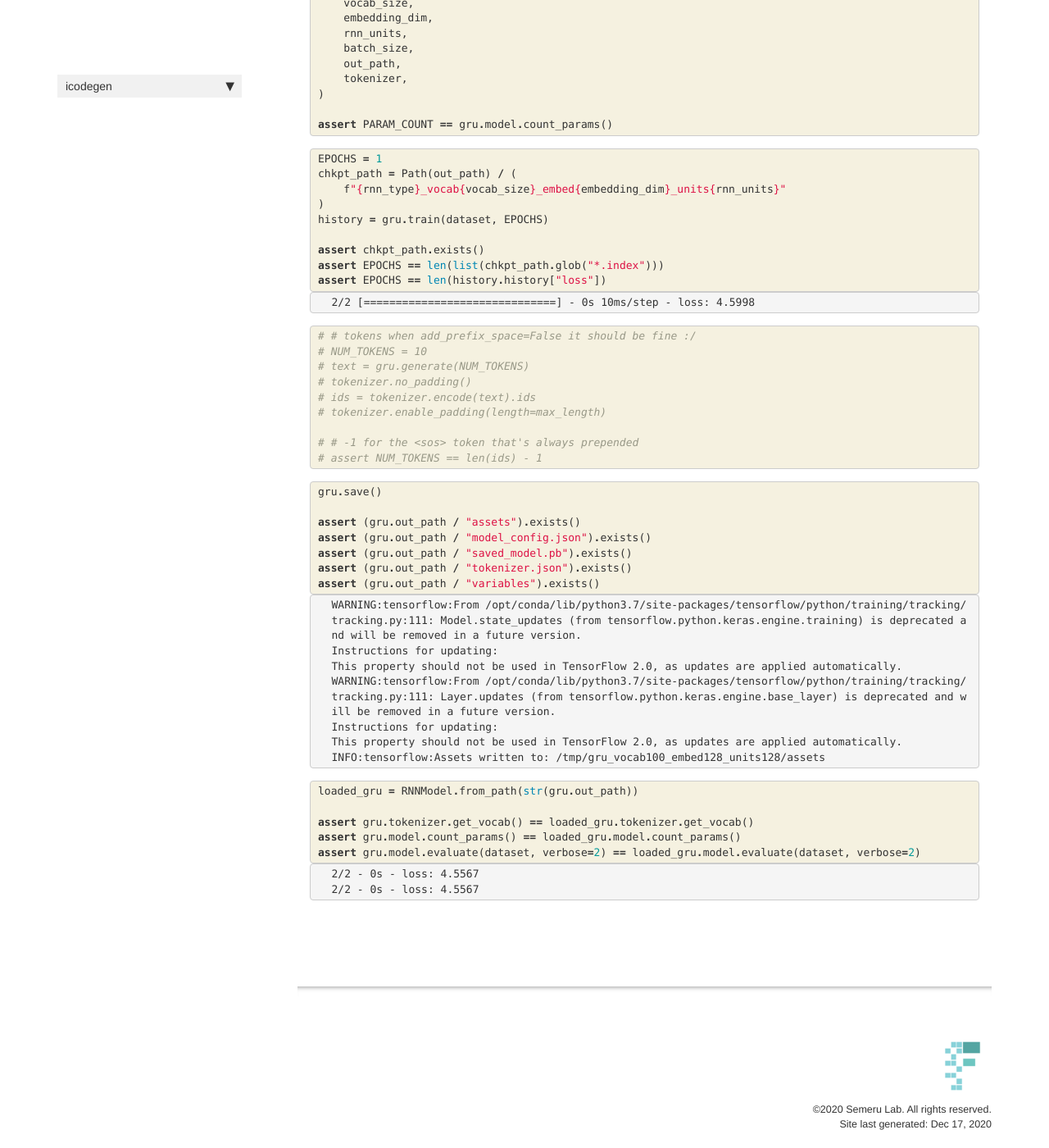
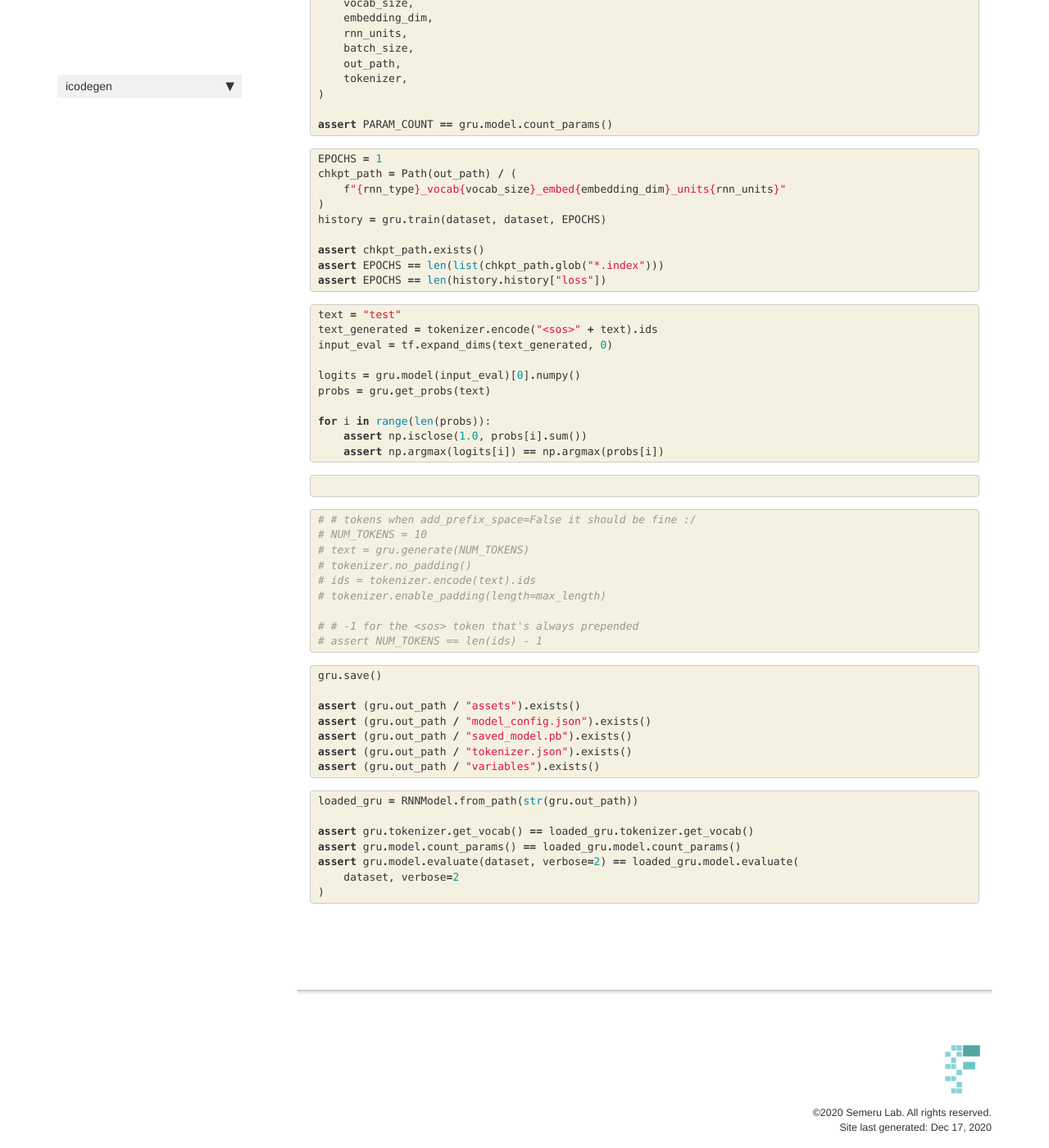
Before and after one commit to ArtificialSoftwareEngineering/InterpretingCodeGeneration, a Jekyll site: the page built from docs/model.core.html, in a window 1280 px wide and 1400 px high, scrolled down 1058 px. Shown: the whole window at 82% size. Built offline with Jekyll 4.4.1, drawn with Linux system fonts in a browser that asks for light colours; nearby versions of some CDN libraries; comment, search, counter and statistics services are not loaded.

Commit message:
Update docs and lib

```diff
--- a/docs/model.core.html
+++ b/docs/model.core.html
@@ -190,7 +190,7 @@ inheritance.</p>
 <span class="n">chkpt_path</span> <span class="o">=</span> <span class="n">Path</span><span class="p">(</span><span class="n">out_path</span><span class="p">)</span> <span class="o">/</span> <span class="p">(</span>
     <span class="sa">f</span><span class="s2">&quot;</span><span class="si">{</span><span class="n">rnn_type</span><span class="si">}</span><span class="s2">_vocab</span><span class="si">{</span><span class="n">vocab_size</span><span class="si">}</span><span class="s2">_embed</span><span class="si">{</span><span class="n">embedding_dim</span><span class="si">}</span><span class="s2">_units</span><span class="si">{</span><span class="n">rnn_units</span><span class="si">}</span><span class="s2">&quot;</span>
 <span class="p">)</span>
-<span class="n">history</span> <span class="o">=</span> <span class="n">gru</span><span class="o">.</span><span class="n">train</span><span class="p">(</span><span class="n">dataset</span><span class="p">,</span> <span class="n">EPOCHS</span><span class="p">)</span>
+<span class="n">history</span> <span class="o">=</span> <span class="n">gru</span><span class="o">.</span><span class="n">train</span><span class="p">(</span><span class="n">dataset</span><span class="p">,</span> <span class="n">dataset</span><span class="p">,</span> <span class="n">EPOCHS</span><span class="p">)</span>
 
 <span class="k">assert</span> <span class="n">chkpt_path</span><span class="o">.</span><span class="n">exists</span><span class="p">()</span>
 <span class="k">assert</span> <span class="n">EPOCHS</span> <span class="o">==</span> <span class="nb">len</span><span class="p">(</span><span class="nb">list</span><span class="p">(</span><span class="n">chkpt_path</span><span class="o">.</span><span class="n">glob</span><span class="p">(</span><span class="s2">&quot;*.index&quot;</span><span class="p">)))</span>
@@ -201,17 +201,46 @@ inheritance.</p>
 </div>
 </div>
 
-<div class="output_wrapper">
-<div class="output">
+</div>
+    {% endraw %}
 
-<div class="output_area">
+    {% raw %}
 
-<div class="output_subarea output_stream output_stdout output_text">
-<pre>2/2 [==============================] - 0s 10ms/step - loss: 4.5998
-</pre>
+<div class="cell border-box-sizing code_cell rendered">
+<div class="input">
+
+<div class="inner_cell">
+    <div class="input_area">
+<div class=" highlight hl-ipython3"><pre><span></span><span class="n">text</span> <span class="o">=</span> <span class="s2">&quot;test&quot;</span>
+<span class="n">text_generated</span> <span class="o">=</span> <span class="n">tokenizer</span><span class="o">.</span><span class="n">encode</span><span class="p">(</span><span class="s2">&quot;&lt;sos&gt;&quot;</span> <span class="o">+</span> <span class="n">text</span><span class="p">)</span><span class="o">.</span><span class="n">ids</span>
+<span class="n">input_eval</span> <span class="o">=</span> <span class="n">tf</span><span class="o">.</span><span class="n">expand_dims</span><span class="p">(</span><span class="n">text_generated</span><span class="p">,</span> <span class="mi">0</span><span class="p">)</span>
+
+<span class="n">logits</span> <span class="o">=</span> <span class="n">gru</span><span class="o">.</span><span class="n">model</span><span class="p">(</span><span class="n">input_eval</span><span class="p">)[</span><span class="mi">0</span><span class="p">]</span><span class="o">.</span><span class="n">numpy</span><span class="p">()</span>
+<span class="n">probs</span> <span class="o">=</span> <span class="n">gru</span><span class="o">.</span><span class="n">get_probs</span><span class="p">(</span><span class="n">text</span><span class="p">)</span>
+
+<span class="k">for</span> <span class="n">i</span> <span class="ow">in</span> <span class="nb">range</span><span class="p">(</span><span class="nb">len</span><span class="p">(</span><span class="n">probs</span><span class="p">)):</span>
+    <span class="k">assert</span> <span class="n">np</span><span class="o">.</span><span class="n">isclose</span><span class="p">(</span><span class="mf">1.0</span><span class="p">,</span> <span class="n">probs</span><span class="p">[</span><span class="n">i</span><span class="p">]</span><span class="o">.</span><span class="n">sum</span><span class="p">())</span>
+    <span class="k">assert</span> <span class="n">np</span><span class="o">.</span><span class="n">argmax</span><span class="p">(</span><span class="n">logits</span><span class="p">[</span><span class="n">i</span><span class="p">])</span> <span class="o">==</span> <span class="n">np</span><span class="o">.</span><span class="n">argmax</span><span class="p">(</span><span class="n">probs</span><span class="p">[</span><span class="n">i</span><span class="p">])</span>
+</pre></div>
+
+    </div>
 </div>
 </div>
 
+</div>
+    {% endraw %}
+
+    {% raw %}
+
+<div class="cell border-box-sizing code_cell rendered">
+<div class="input">
+
+<div class="inner_cell">
+    <div class="input_area">
+<div class=" highlight hl-ipython3"><pre><span></span>
+</pre></div>
+
+    </div>
 </div>
 </div>
 
@@ -263,26 +292,6 @@ inheritance.</p>
 </div>
 </div>
 
-<div class="output_wrapper">
-<div class="output">
-
-<div class="output_area">
-
-<div class="output_subarea output_stream output_stdout output_text">
-<pre>WARNING:tensorflow:From /opt/conda/lib/python3.7/site-packages/tensorflow/python/training/tracking/tracking.py:111: Model.state_updates (from tensorflow.python.keras.engine.training) is deprecated and will be removed in a future version.
-Instructions for updating:
-This property should not be used in TensorFlow 2.0, as updates are applied automatically.
-WARNING:tensorflow:From /opt/conda/lib/python3.7/site-packages/tensorflow/python/training/tracking/tracking.py:111: Layer.updates (from tensorflow.python.keras.engine.base_layer) is deprecated and will be removed in a future version.
-Instructions for updating:
-This property should not be used in TensorFlow 2.0, as updates are applied automatically.
-INFO:tensorflow:Assets written to: /tmp/gru_vocab100_embed128_units128/assets
-</pre>
-</div>
-</div>
-
-</div>
-</div>
-
 </div>
     {% endraw %}
 
@@ -297,25 +306,12 @@ INFO:tensorflow:Assets written to: /tmp/gru_vocab100_embed128_units128/assets
 
 <span class="k">assert</span> <span class="n">gru</span><span class="o">.</span><span class="n">tokenizer</span><span class="o">.</span><span class="n">get_vocab</span><span class="p">()</span> <span class="o">==</span> <span class="n">loaded_gru</span><span class="o">.</span><span class="n">tokenizer</span><span class="o">.</span><span class="n">get_vocab</span><span class="p">()</span>
 <span class="k">assert</span> <span class="n">gru</span><span class="o">.</span><span class="n">model</span><span class="o">.</span><span class="n">count_params</span><span class="p">()</span> <span class="o">==</span> <span class="n">loaded_gru</span><span class="o">.</span><span class="n">model</span><span class="o">.</span><span class="n">count_params</span><span class="p">()</span>
-<span class="k">assert</span> <span class="n">gru</span><span class="o">.</span><span class="n">model</span><span class="o">.</span><span class="n">evaluate</span><span class="p">(</span><span class="n">dataset</span><span class="p">,</span> <span class="n">verbose</span><span class="o">=</span><span class="mi">2</span><span class="p">)</span> <span class="o">==</span> <span class="n">loaded_gru</span><span class="o">.</span><span class="n">model</span><span class="o">.</span><span class="n">evaluate</span><span class="p">(</span><span class="n">dataset</span><span class="p">,</span> <span class="n">verbose</span><span class="o">=</span><span class="mi">2</span><span class="p">)</span>
+<span class="k">assert</span> <span class="n">gru</span><span class="o">.</span><span class="n">model</span><span class="o">.</span><span class="n">evaluate</span><span class="p">(</span><span class="n">dataset</span><span class="p">,</span> <span class="n">verbose</span><span class="o">=</span><span class="mi">2</span><span class="p">)</span> <span class="o">==</span> <span class="n">loaded_gru</span><span class="o">.</span><span class="n">model</span><span class="o">.</span><span class="n">evaluate</span><span class="p">(</span>
+    <span class="n">dataset</span><span class="p">,</span> <span class="n">verbose</span><span class="o">=</span><span class="mi">2</span>
+<span class="p">)</span>
 </pre></div>
 
     </div>
-</div>
-</div>
-
-<div class="output_wrapper">
-<div class="output">
-
-<div class="output_area">
-
-<div class="output_subarea output_stream output_stdout output_text">
-<pre>2/2 - 0s - loss: 4.5567
-2/2 - 0s - loss: 4.5567
-</pre>
-</div>
-</div>
-
 </div>
 </div>
 
```
Also changed, not shown: 1 other file.
